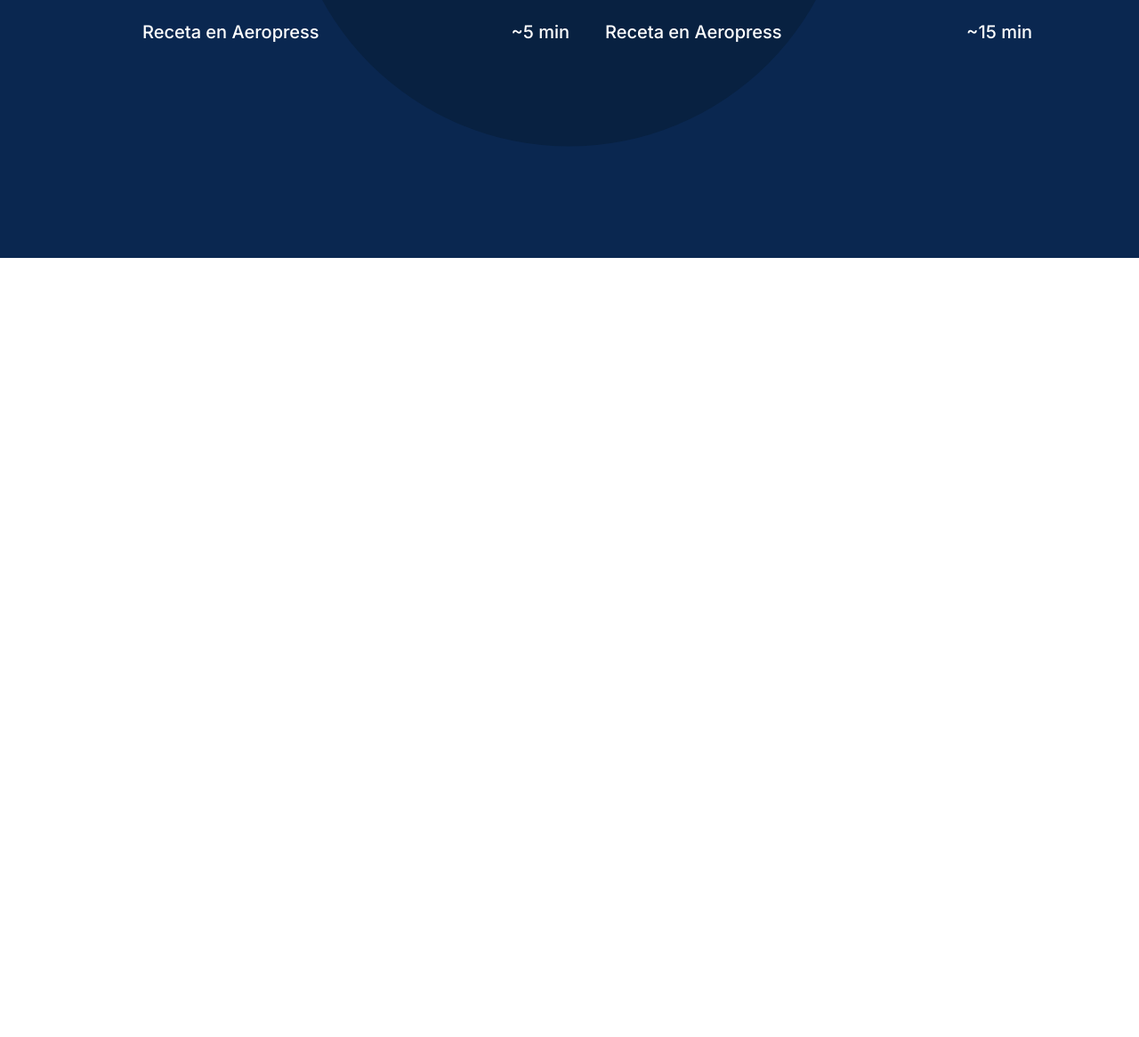
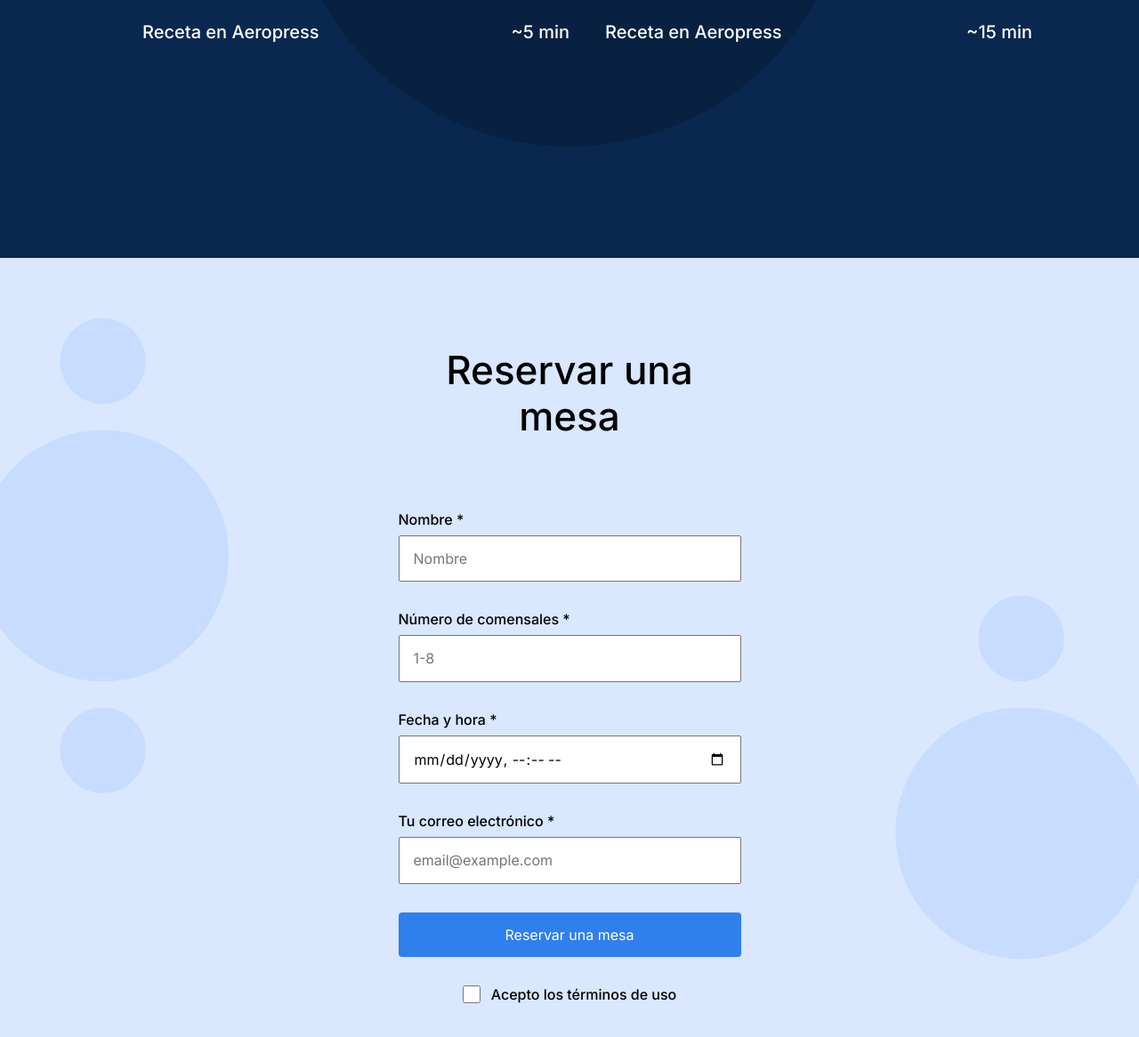
Before and after one commit to markleon8/web_project_coffeeshop, a plain HTML site: page index.html in a window 1280 px wide. Shown: the part 1414-2580 px from the top of the page at 89% size. Before the commit the page ends 1704 px from the top, so only its background shows below. Drawn offline with Linux system fonts and the light colour scheme.

Commit message:
entrega stage 3

```diff
--- a/index.html
+++ b/index.html
@@ -119,7 +119,72 @@
             </li>
           </ul>
         </section>
-        <section class="reservation" id="reservation"></section>
+
+        <section class="reservation" id="reservation">
+          <h2 class="reservation__title">Reservar una mesa</h2>
+          <form class="reservation__form">
+            <fieldset class="form__fieldset">
+              <label for="name" class="form__label">Nombre *</label
+              ><input
+                type="text"
+                class="form__input"
+                name="name"
+                id="name"
+                placeholder="Nombre"
+                required
+              />
+
+              <label for="guest" class="form__label"
+                >Número de comensales *</label
+              ><input
+                type="number"
+                class="form__input"
+                name="guest"
+                id="guest"
+                placeholder="1-8"
+                min="1"
+                max="8"
+                required
+              />
+
+              <label for="date" class="form__label">Fecha y hora *</label
+              ><input
+                type="datetime-local"
+                class="form__input"
+                name="date"
+                id="date"
+                required
+              />
+
+              <label for="email" class="form__label"
+                >Tu correo electrónico *</label
+              ><input
+                type="email"
+                class="form__input"
+                name="email"
+                id="email"
+                placeholder="email@example.com"
+                required
+              />
+
+              <button type="submit" class="form__button">
+                Reservar una mesa
+              </button>
+
+              <div class="form__checkbox-container">
+                <input
+                  type="checkbox"
+                  id="terms"
+                  class="form__checkbox"
+                  required
+                />
+                <label for="terms" class="form__checkbox-label"
+                  >Acepto los términos de uso</label
+                >
+              </div>
+            </fieldset>
+          </form>
+        </section>
       </main>
       <footer class="footer" id="footer"></footer>
     </div>
--- a/pages/index.css
+++ b/pages/index.css
@@ -205,3 +205,87 @@
   line-height: 30px;
   margin: 0;
 }
+
+.reservation {
+  background-color: #d9e7ff;
+  background-image: url("../images/background_reservation.svg");
+  background-repeat: no-repeat;
+  background-position: center;
+  background-size: cover;
+  text-align: center;
+  padding: 100px 0 120px;
+}
+
+.reservation__title {
+  font-size: 44px;
+  line-height: 52px;
+  font-weight: 500;
+  max-width: 385px;
+  margin: 0 auto 80px;
+}
+
+.reservation__form {
+  display: flex;
+  flex-direction: column;
+  align-items: center;
+  max-width: 385px;
+  margin: 0 auto;
+}
+
+.form__fieldset {
+  display: flex;
+  flex-direction: column;
+  align-items: center;
+  border: none;
+  padding: 0;
+  margin: 0 0 30px;
+  width: 100%;
+}
+
+.form__label {
+  width: 100%;
+  text-align: left;
+}
+
+.form__input {
+  width: 100%;
+  margin: 8px 0 32px;
+  padding: 15px;
+  box-sizing: border-box;
+}
+
+.form__button {
+  width: 100%;
+  font-size: 16px;
+  line-height: 20px;
+  padding: 15px;
+  margin-bottom: 32px;
+  background-color: #2f80ed;
+  color: white;
+  border: none;
+  cursor: pointer;
+  opacity: 1;
+  transition: opacity 0.3s ease;
+  border-radius: 4px;
+}
+
+.form__button:hover {
+  opacity: 0.7;
+}
+
+.form__checkbox-container {
+  display: flex;
+  align-items: center;
+}
+
+.form__checkbox {
+  border-radius: 2px;
+  width: 20px;
+  height: 20px;
+  margin: 0 12px 0 0;
+}
+
+.form__checkbox-label {
+  font-size: 16px;
+  line-height: 20px;
+}
```
